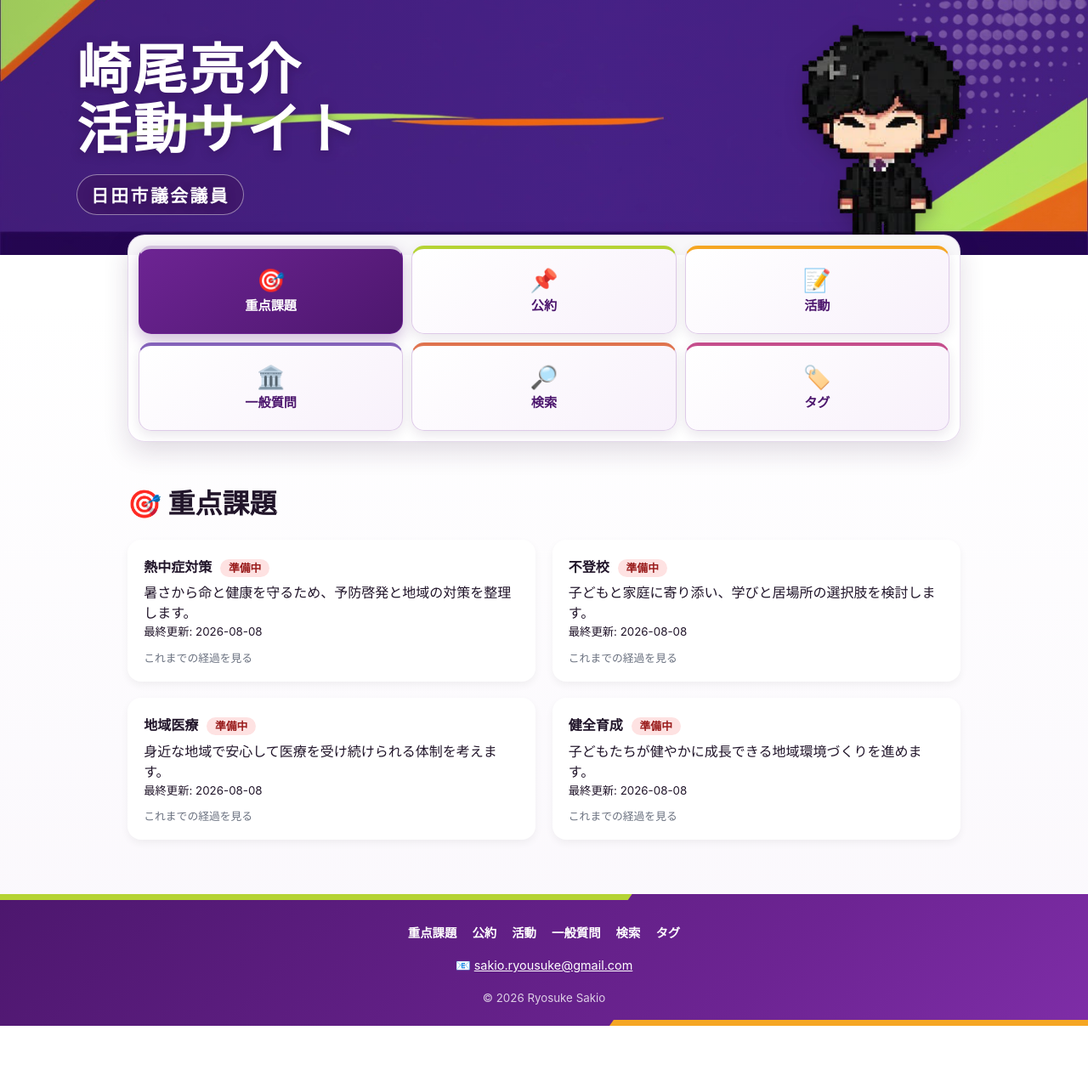
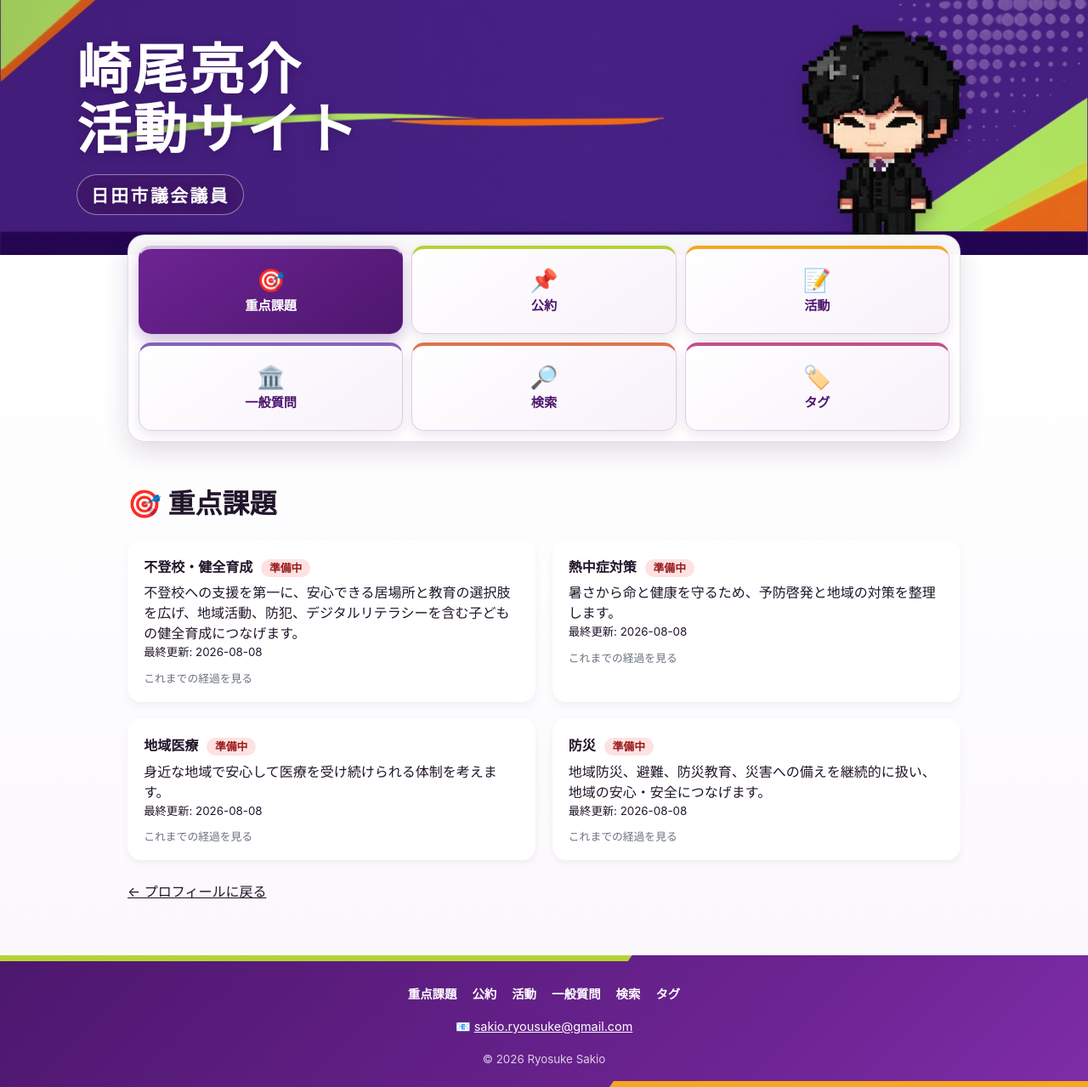
Before and after one commit to sakioryousuke-eng/activity-site, a Jekyll site: the page built from pages/priorities.html, in a window 1280 px wide. Shown: the whole page at 85% size. Built offline with Jekyll 4.4.1, drawn with Linux system fonts in a browser that asks for light colours; before the commit the page ends 1207 px from its top, so only the background shows below that.

Commit message:
重点課題更新とプロフィール戻り導線を追加

```diff
--- a/_data/priorities.yml
+++ b/_data/priorities.yml
@@ -1,14 +1,14 @@
 priorities:
-  - slug: heatstroke-prevention
-    title: 熱中症対策
-    detail: 暑さから命と健康を守るため、予防啓発と地域の対策を整理します。
+  - slug: school-refusal-healthy-development
+    title: 不登校・健全育成
+    detail: 不登校への支援を第一に、安心できる居場所と教育の選択肢を広げ、地域活動、防犯、デジタルリテラシーを含む子どもの健全育成につなげます。
     status: 準備中
     last_update: "2026-08-08"
     detail_url:
 
-  - slug: school-refusal
-    title: 不登校
-    detail: 子どもと家庭に寄り添い、学びと居場所の選択肢を検討します。
+  - slug: heatstroke-prevention
+    title: 熱中症対策
+    detail: 暑さから命と健康を守るため、予防啓発と地域の対策を整理します。
     status: 準備中
     last_update: "2026-08-08"
     detail_url:
@@ -20,9 +20,9 @@ priorities:
     last_update: "2026-08-08"
     detail_url:
 
-  - slug: healthy-development
-    title: 健全育成
-    detail: 子どもたちが健やかに成長できる地域環境づくりを進めます。
+  - slug: disaster-prevention
+    title: 防災
+    detail: 地域防災、避難、防災教育、災害への備えを継続的に扱い、地域の安心・安全につなげます。
     status: 準備中
     last_update: "2026-08-08"
     detail_url:
--- a/pages/matrix.html
+++ b/pages/matrix.html
@@ -218,6 +218,8 @@ table.matrix{width:100%;border-collapse:collapse;font-size:.95rem;table-layout:f
   <div id="dpPDF" style="margin-top:.6rem;"></div>
 </section>
 
+<p style="margin:1.5rem 0 0;"><a href="{{ '/' | relative_url }}">← プロフィールに戻る</a></p>
+
 {% raw %}
 <script>
 document.addEventListener('DOMContentLoaded',()=>{
--- a/pages/priorities.html
+++ b/pages/priorities.html
@@ -24,6 +24,8 @@ title: 重点課題
 {% endfor %}
 </div>
 
+<p style="margin:1.5rem 0 0;"><a href="{{ '/' | relative_url }}">← プロフィールに戻る</a></p>
+
 <style>
 .priority-grid{display:grid;gap:1.2rem;grid-template-columns:1fr}
 @media(min-width:720px){.priority-grid{grid-template-columns:1fr 1fr}}
--- a/pages/promise.html
+++ b/pages/promise.html
@@ -18,6 +18,8 @@ title: 公約と進捗
 {% endfor %}
 </div>
 
+<p style="margin:1.5rem 0 0;"><a href="{{ '/' | relative_url }}">← プロフィールに戻る</a></p>
+
 <style>
 .grid{display:grid;gap:1.2rem;grid-template-columns:1fr}
 @media(min-width:720px){.grid{grid-template-columns:1fr 1fr}}
```
